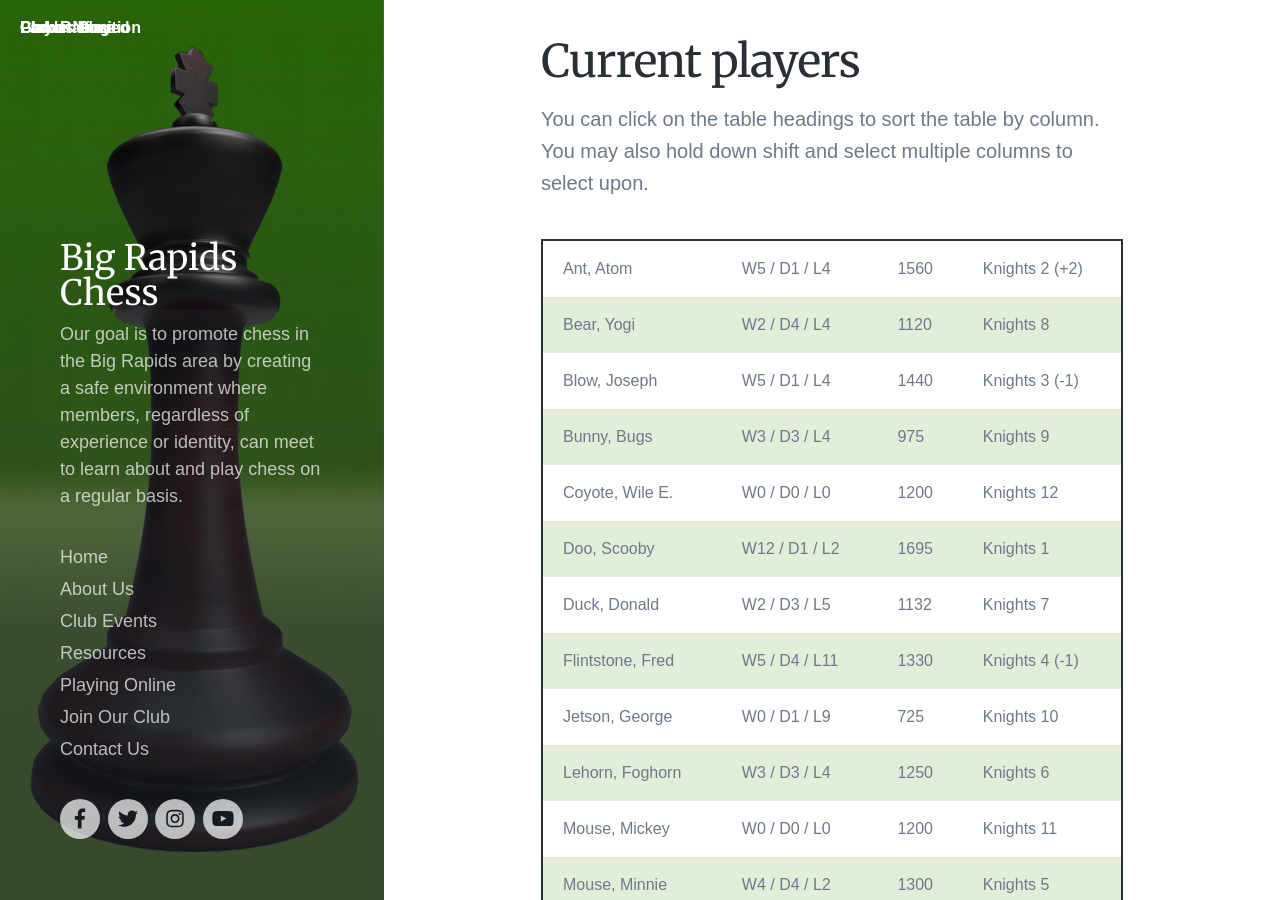
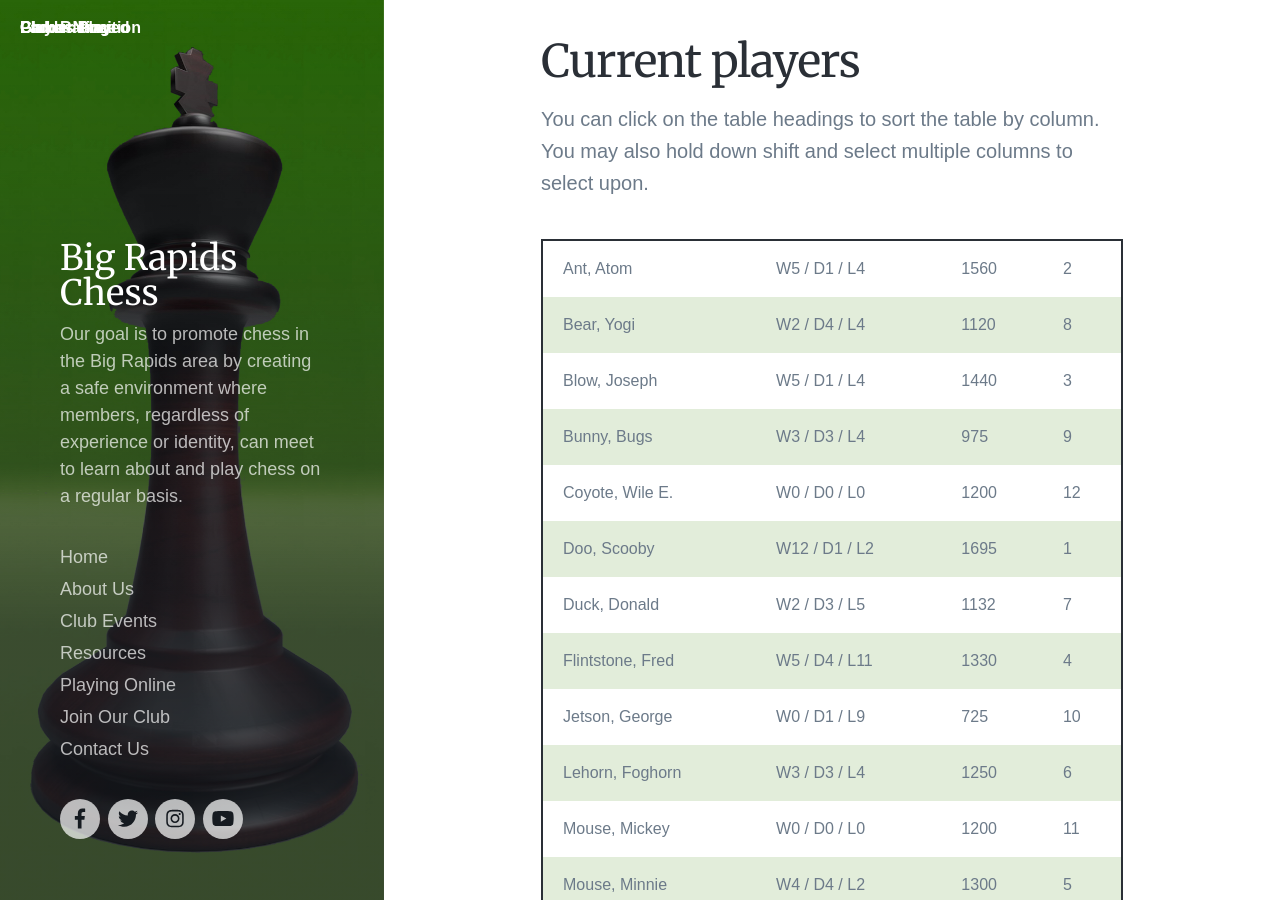
Before and after one commit to bigrapidschess/bigrapidschess.github.io, a Jekyll site: the page built from _pages/membership.md, in a window 1280 px wide and 900 px high, scrolled down 214 px. Built offline with Jekyll 4.4.1, drawn with Linux system fonts in a browser that asks for light colours; nearby versions of some CDN libraries; some web fonts are replaced.

Commit message:
just numbers for ladder

```diff
--- a/_data/members.yml
+++ b/_data/members.yml
@@ -8,7 +8,7 @@
   D:  1
   L:  4
   rating: 1560
-  ladder: Knights 2 (+2)
+  ladder: 2
 
 - name:   Bear, Yogi
   email:  test@gmail.com
@@ -20,7 +20,7 @@
   D:  4
   L:  4
   rating: 1120
-  ladder: Knights 8
+  ladder: 8
 
 - name:   Blow, Joseph
   email:  test@gmail.com
@@ -32,7 +32,7 @@
   D:  1
   L:  4
   rating: 1440
-  ladder: Knights 3 (-1)
+  ladder: 3
 
 - name:   Bunny, Bugs
   email:  test@gmail.com
@@ -44,7 +44,7 @@
   D:  3
   L:  4
   rating: 975
-  ladder: Knights 9
+  ladder: 9
 
 - name:   Coyote, Wile E.
   email:  test@gmail.com
@@ -56,7 +56,7 @@
   D:  0
   L:  0
   rating: 1200
-  ladder: Knights 12
+  ladder: 12
 
 - name:   Doo, Scooby
   email:  test@gmail.com
@@ -68,7 +68,7 @@
   D:  1
   L:  2
   rating: 1695
-  ladder: Knights 1
+  ladder: 1
 
 - name:   Duck, Donald
   email:  test@gmail.com
@@ -80,7 +80,7 @@
   D:  3
   L:  5
   rating: 1132
-  ladder: Knights 7
+  ladder: 7
 
 - name:   Flintstone, Fred
   email:  test@gmail.com
@@ -92,7 +92,7 @@
   D:  4
   L:  11
   rating: 1330
-  ladder: Knights 4 (-1)
+  ladder: 4
 
 - name:   Jetson, George
   email:  test@gmail.com
@@ -104,7 +104,7 @@
   D:  1
   L:  9
   rating: 725
-  ladder: Knights 10
+  ladder: 10
 
 - name:   Lehorn, Foghorn
   email:  test@gmail.com
@@ -116,7 +116,7 @@
   D:  3
   L:  4
   rating: 1250
-  ladder: Knights 6
+  ladder: 6
 
 - name:   Mouse, Mickey
   email:  test@gmail.com
@@ -129,7 +129,7 @@
   D:  0
   L:  0
   rating: 1200
-  ladder: Knights 11
+  ladder: 11
 
 - name:   Mouse, Minnie
   email:  test@gmail.com
@@ -141,4 +141,4 @@
   D:  4
   L:  2
   rating: 1300
-  ladder: Knights 5
+  ladder: 5
```
